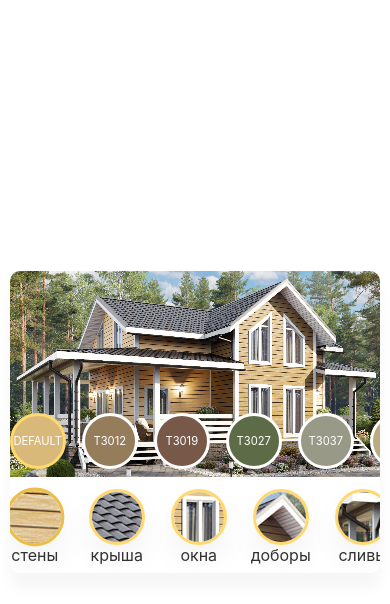
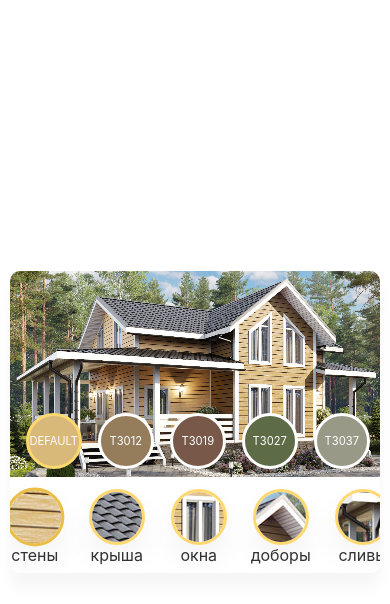
Before and after one commit to smwbtech/house_customizer, a Svelte app: page / in a window 390 px wide. Both pictures are taken after a click on the picture 34 px from the left and 516 px from the top of the page. Shown: the top 604 px of the page. Built offline with nearby package versions, Linux system fonts and the light colour scheme.

Commit message:
Update ColorMenu.svelte
* Added paddingg to color menu ul elemet

```diff
--- a/src/ColorMenu.svelte
+++ b/src/ColorMenu.svelte
@@ -30,6 +30,7 @@
 			justify-content: flex-start;
 			max-width: 100%;
 			overflow-x: scroll;
+			padding-left: 1em;
 		}
 	}
 </style>
```
